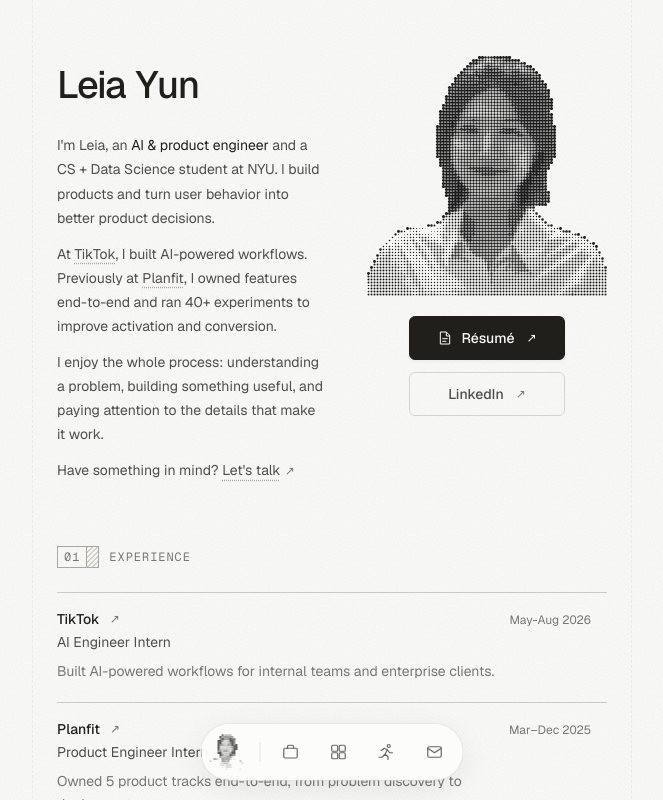
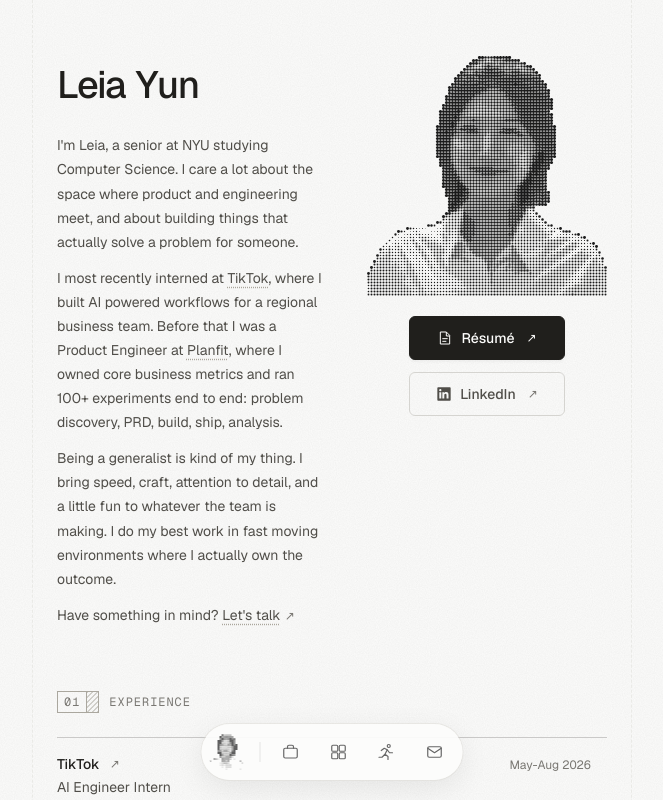
Before and after one commit to yunLeia/personal_website_leiayun, a React (Vite) app: page / in a window 1280 px wide. Shown: the top 800 px of the page, without its empty margins (308-971 px from the left). Built offline with nearby package versions, Linux system fonts and the light colour scheme; a web font is replaced by a local one.

Commit message:
Update homepage introduction and add LinkedIn icon

```diff
--- a/src/components/Header.tsx
+++ b/src/components/Header.tsx
@@ -9,9 +9,9 @@
     <header id="about" className="portfolio-intro portfolio-enter">
       <div className="intro-copy">
         <AnimatedName />
-        <p>I'm Leia, an <span className="ink">AI & product engineer</span> and a CS + Data Science student at NYU. I build products and turn user behavior into better product decisions.</p>
-        <p>At <a href="#experience" onClick={(event) => { event.preventDefault(); document.getElementById('experience')?.scrollIntoView({ behavior: window.matchMedia('(prefers-reduced-motion: reduce)').matches ? 'instant' : 'smooth' }); }}>TikTok</a>, I built AI-powered workflows. Previously at <a href="/work/planfit">Planfit</a>, I owned features end-to-end and ran 40+ experiments to improve activation and conversion.</p>
-        <p>I enjoy the whole process: understanding a problem, building something useful, and paying attention to the details that make it work.</p>
+        <p>I'm Leia, a senior at NYU studying Computer Science. I care a lot about the space where product and engineering meet, and about building things that actually solve a problem for someone.</p>
+        <p>I most recently interned at <a href="#experience" onClick={(event) => { event.preventDefault(); document.getElementById('experience')?.scrollIntoView({ behavior: window.matchMedia('(prefers-reduced-motion: reduce)').matches ? 'instant' : 'smooth' }); }}>TikTok</a>, where I built AI powered workflows for a regional business team. Before that I was a Product Engineer at <a href="/work/planfit">Planfit</a>, where I owned core business metrics and ran 100+ experiments end to end: problem discovery, PRD, build, ship, analysis.</p>
+        <p>Being a generalist is kind of my thing. I bring speed, craft, attention to detail, and a little fun to whatever the team is making. I do my best work in fast moving environments where I actually own the outcome.</p>
         <p>Have something in mind? <a href={`https://mail.google.com/mail/?view=cm&fs=1&to=${encodeURIComponent(SITE.email)}`} target="_blank" rel="noopener noreferrer" aria-label="Let’s talk — compose an email in Gmail">Let's talk<ExternalArrow /></a></p>
       </div>
       <div className="intro-aside">
@@ -20,7 +20,7 @@
           <svg width="16" height="16" viewBox="0 0 24 24" fill="none" stroke="currentColor" strokeWidth="1.5" aria-hidden="true"><path d="M14 3H5v18h14V8zM14 3v6h5M8 13h8M8 17h6" /></svg>
           Résumé <ExternalArrow />
         </a>
-        {linkedIn && <a className="linkedin-link" href={linkedIn.href} target="_blank" rel="noopener noreferrer">LinkedIn<ExternalArrow /></a>}
+        {linkedIn && <a className="linkedin-link" href={linkedIn.href} target="_blank" rel="noopener noreferrer"><svg width="16" height="16" viewBox="0 0 24 24" fill="currentColor" aria-hidden="true"><path d="M20.45 2H3.55C2.69 2 2 2.68 2 3.52v16.96c0 .84.69 1.52 1.55 1.52h16.9c.86 0 1.55-.68 1.55-1.52V3.52c0-.84-.69-1.52-1.55-1.52ZM7.93 18.75H4.98V9.2h2.95v9.55ZM6.45 7.9a1.71 1.71 0 1 1 0-3.42 1.71 1.71 0 0 1 0 3.42Zm12.3 10.85H15.8V14.1c0-1.11-.02-2.54-1.55-2.54-1.55 0-1.79 1.21-1.79 2.46v4.73H9.51V9.2h2.83v1.3h.04c.39-.74 1.36-1.52 2.79-1.52 2.99 0 3.58 1.97 3.58 4.53v5.24Z"/></svg>LinkedIn<ExternalArrow /></a>}
       </div>
     </header>
   );
```
